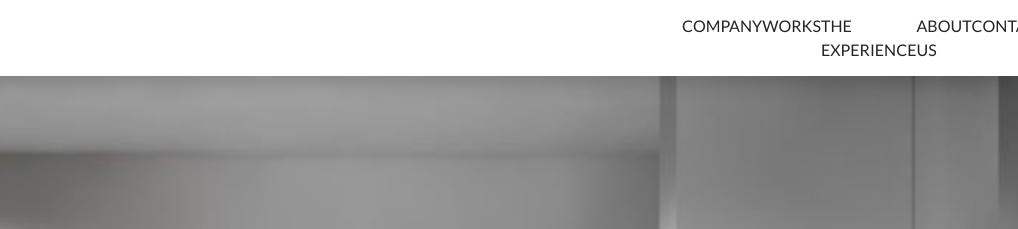
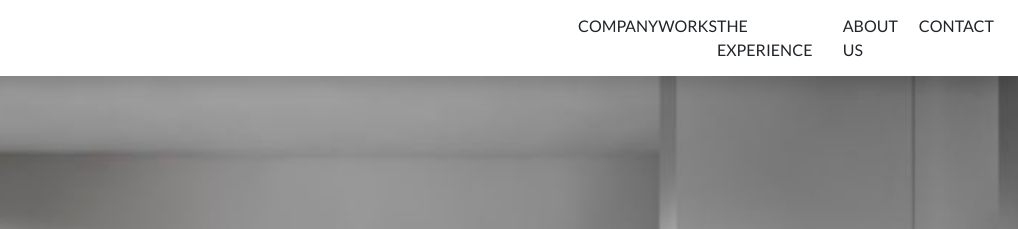
Before and after one commit to Antahkarana98/PaginaAHTGlobal, a plain HTML site: page index.html in a window 1280 px wide. Shown: the top 229 px of the page, 262-1280 px from the left. Drawn offline with Linux system fonts and the light colour scheme.

Commit message:
areglando menu

```diff
--- a/index.html
+++ b/index.html
@@ -19,7 +19,7 @@
               <img src="img/AHTGlobal_LifestyleTech_-copy.webp" alt="" width="250" height="50" class="scale">
             </a>
           </div>
-          <div class="col-3">
+          <div class="col-4">
             <ul class="d-flex justify-content-evenly without-list ps-0 mb-0 animation-ul">
               <li class="animation-li"><a href="#" class="text-decoration-none text-dark animation-a">Company</a></li>
               <li class="animation-li"><a href="#" class="text-decoration-none text-dark animation-a">Works</a></li>
```
